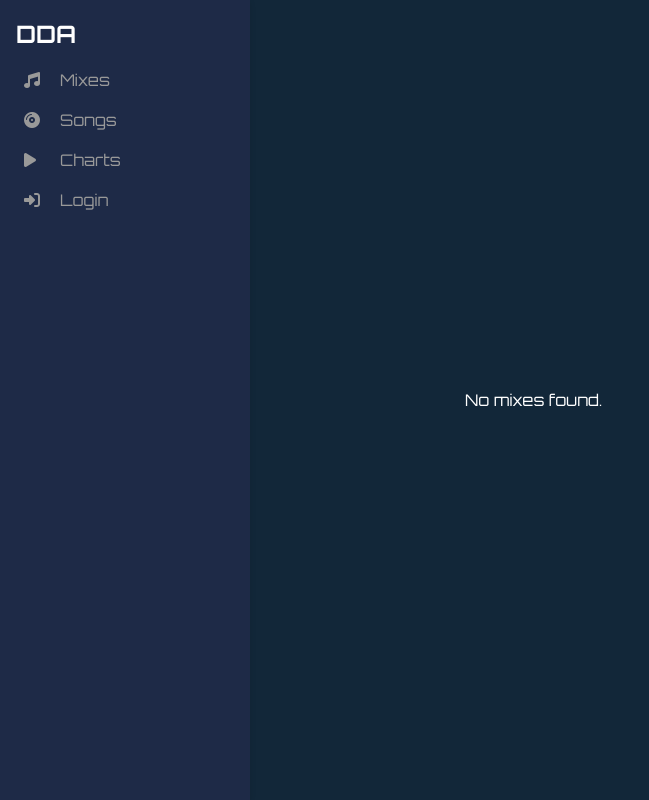
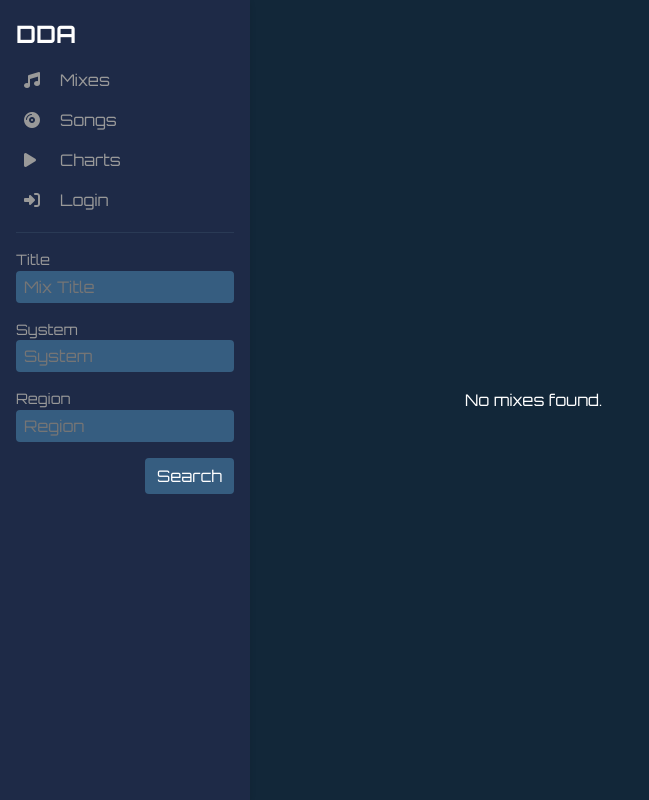
Before and after one commit to clynamic/dance_dance_analytics, a Flask app: page /mix/ in a window 1280 px wide. Shown: the whole page, without its empty margins (0-649 px from the left). Run offline with Flask 3, Linux system fonts and the light colour scheme; data that the repository does not hold is empty; some libraries are stand-ins or nearby versions.

Commit message:
added earch for mixes

```diff
--- a/app/__init__.py
+++ b/app/app.py
@@ -1,6 +1,7 @@
 from flask import Flask
 
 from app.utils.csrf import init_csrf_cookie
+from app.utils.empty_query import strip_empty_query_params
 from .database import db
 from .api.routes import api_bp
 from .web.views import web_bp
@@ -17,6 +18,10 @@ def create_app():
     app = Flask(__name__)
     app.config.from_object("config.Config")
     init_csrf_cookie(app)
+
+    @app.before_request
+    def _():
+        return strip_empty_query_params()
 
     db.init_app(app)
     with app.app_context():
--- /dev/null
+++ b/app/form/mix/index.py
@@ -0,0 +1,9 @@
+from flask_wtf import FlaskForm
+from wtforms import StringField
+from wtforms.validators import Optional
+
+
+class MixIndexForm(FlaskForm):
+    title = StringField("Title", validators=[Optional()])
+    system = StringField("System", validators=[Optional()])
+    region = StringField("Region", validators=[Optional()])
--- /dev/null
+++ b/app/static/css/mix/_search.css
@@ -0,0 +1,8 @@
+#mix-search-form {
+  display: flex;
+  flex-direction: column;
+}
+
+#mix-search-form button[type="submit"] {
+  align-self: flex-end;
+}
--- /dev/null
+++ b/app/templates/mix/_search.html
@@ -0,0 +1,58 @@
+<form
+  id="mix-search-form"
+  method="get"
+  action="{{ url_for('web.mix_web.index') }}"
+>
+  <div class="form-field">
+    <label for="title">Title</label>
+    <input
+      type="text"
+      id="title"
+      name="title"
+      placeholder="Mix Title"
+      value="{{ request.args.get('title', '') }}"
+      autocomplete="off"
+    />
+    <auto-complete>
+      {% for suggestion in title_suggestions %}
+      <option value="{{ suggestion }}"></option>
+      {% endfor %}
+    </auto-complete>
+  </div>
+
+  <div class="form-field">
+    <label for="system">System</label>
+    <input
+      type="text"
+      id="system"
+      name="system"
+      placeholder="System"
+      value="{{ request.args.get('system', '') }}"
+      autocomplete="off"
+    />
+    <auto-complete>
+      {% for suggestion in system_suggestions %}
+      <option value="{{ suggestion }}"></option>
+      {% endfor %}
+    </auto-complete>
+  </div>
+
+  <div class="form-field">
+    <label for="region">Region</label>
+    <input
+      type="text"
+      id="region"
+      name="region"
+      placeholder="Region"
+      value="{{ request.args.get('region', '') }}"
+      autocomplete="off"
+    />
+    <auto-complete>
+      {% for suggestion in region_suggestions %}
+      <option value="{{ suggestion }}"></option>
+      {% endfor %}
+    </auto-complete>
+  </div>
+
+  <button type="submit">Search</button>
+</form>
--- a/app/templates/mix/index.html
+++ b/app/templates/mix/index.html
@@ -7,6 +7,15 @@
   rel="stylesheet"
   href="{{ url_for('static', filename='css/mix/_preview.css') }}"
 />
+<link
+  rel="stylesheet"
+  href="{{ url_for('static', filename='css/mix/_search.css') }}"
+/>
+<link
+  rel="stylesheet"
+  href="{{ url_for('static', filename='css/common/autocomplete.css') }}"
+/>
+<script src="{{ url_for('static', filename='js/common/autocomplete.js') }}"></script>
 {% endblock %} {% block sidebar %} {% include "_sidebar.html" %} {% if
 session.get("is_admin") %}
 
@@ -19,7 +28,10 @@ session.get("is_admin") %}
   >
 </div>
 
-{% endif %} {% endblock %} {% block content %}
+{% endif %}
+
+<hr />
+{% include "mix/_search.html" %} {% endblock %} {% block content %}
 <div class="index-page">
   <div class="mix-list">
     {% for mix in mixes %} {% include "mix/_preview.html" %} {% else %}
--- /dev/null
+++ b/app/utils/empty_query.py
@@ -0,0 +1,12 @@
+from flask import request, redirect
+
+
+def strip_empty_query_params():
+    if request.method == "GET" and request.args:
+        new_args = {k: v for k, v in request.args.items() if v.strip() != ""}
+        if len(new_args) < len(request.args):
+            cleaned_query = "&".join(f"{k}={v}" for k, v in new_args.items())
+            return redirect(
+                f"{request.path}{'?' + cleaned_query if cleaned_query else ''}"
+            )
+    return None
--- a/app/web/mix/views.py
+++ b/app/web/mix/views.py
@@ -1,6 +1,7 @@
-from flask import Blueprint, render_template
+from flask import Blueprint, redirect, render_template, request, url_for
 from flask import Blueprint, render_template, abort
 from app.api.auth.guard import require_admin
+from app.form.mix.index import MixIndexForm
 from app.models.mix_record import MixRecord
 import uuid
 
@@ -9,8 +10,33 @@ mix_web_bp = Blueprint("mix_web", __name__)
 
 @mix_web_bp.route("/")
 def index():
-    mixes = MixRecord.query.order_by(MixRecord.release.desc()).all()
-    return render_template("mix/index.html", mixes=mixes)
+    form = MixIndexForm(request.args)
+    query = MixRecord.query
+
+    if form.title.data:
+        query = query.filter(MixRecord.title.ilike(f"%{form.title.data}%"))
+    if form.system.data:
+        query = query.filter(MixRecord.system.ilike(f"%{form.system.data}%"))
+    if form.region.data:
+        query = query.filter(MixRecord.region.ilike(f"%{form.region.data}%"))
+
+    mixes = query.order_by(MixRecord.release.desc()).all()
+
+    if form.title.data:
+        for mix in mixes:
+            if mix.title.lower() == form.title.data.lower():
+                return redirect(url_for("web.mix_web.show", id=mix.slug))
+
+    return render_template(
+        "mix/index.html",
+        mixes=mixes,
+        form=form,
+        title_suggestions=[
+            m.title for m in MixRecord.query.with_entities(MixRecord.title).all()
+        ],
+        system_suggestions=MixRecord.get_system_autocomplete(),
+        region_suggestions=MixRecord.get_region_autocomplete(),
+    )
 
 
 @mix_web_bp.route("/create")
--- a/run.py
+++ b/run.py
@@ -1,4 +1,4 @@
-from app import create_app
+from app.app import create_app
 
 app = create_app()
 
```
